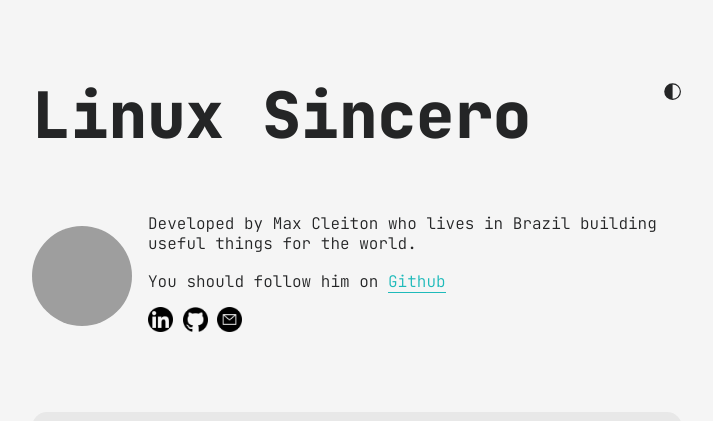
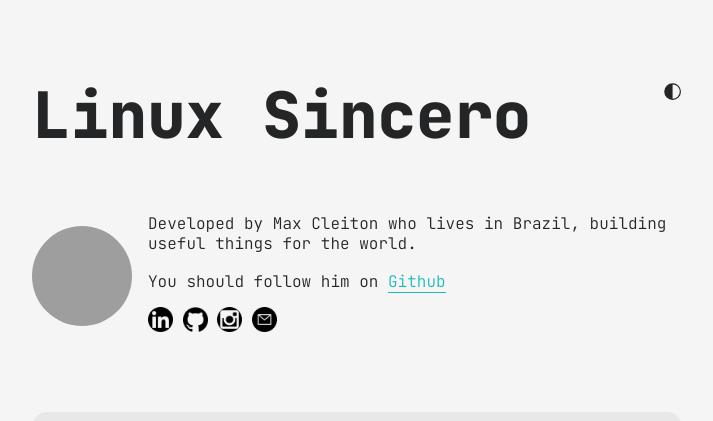
Before and after one commit to maxxcleiton/maxxcleiton.github.io, a Jekyll site: the page built from index.md, in a window 1280 px wide. Shown: the top 421 px of the page, without its empty margins (283-996 px from the left). Built offline with Jekyll 4.4.1, drawn with Linux system fonts in a browser that asks for light colours; part of the change alters nothing that is shown; grey boxes are pictures that could not be loaded.

Commit message:
selfie image att

```diff
--- a/_data/author.yml
+++ b/_data/author.yml
@@ -1,8 +1,8 @@
 name: Max Cleiton
-dp: https://avatars.githubusercontent.com/u/16826266?v=4
+dp: https://avatars.githubusercontent.com/u/16826266?s=400&u=828d26ad6c687ec57dc99932d7163d334022aff9&v=4
 description: "
   <p>
-    Developed by Max Cleiton who lives in Brazil building useful things for the world.
+    Developed by Max Cleiton who lives in Brazil, building useful things for the world.
   </p>
   <br/>
   <p>
@@ -15,5 +15,7 @@ contact:
     url: https://www.linkedin.com/in/maxxcleiton
   - title: github
     url: https://github.com/maxxcleiton
+  - title: instagram
+    url: https://www.instagram.com/maxcleitonn/
   - title: email
     url: mailto:maxcleiton@live.com
```
